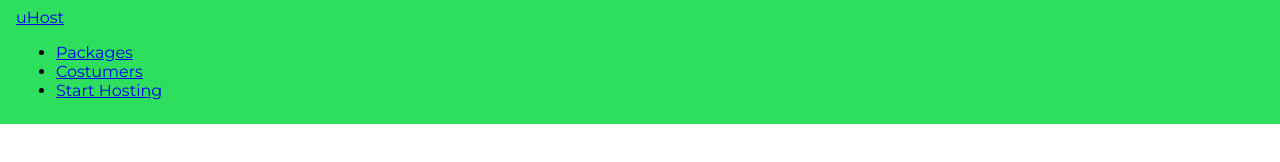
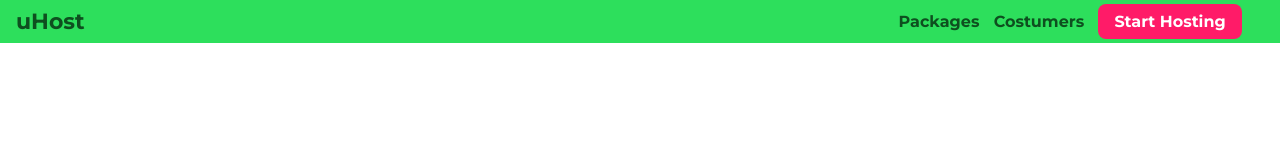
Before and after one commit to CamiloPinzon/css_project_1, a website: page index.html in a window 1280 px wide. Drawn offline with Linux system fonts and the light colour scheme.

Commit message:
menu styling

```diff
--- a/index.html
+++ b/index.html
@@ -15,24 +15,25 @@
 
 <body>
     <header class="main-header">
-        <div>
-            <a href="index.html">uHost</a>
+        <div class="main-header__logo">
+            <a href="index.html" class="main-header__brand">uHost</a>
         </div>
-        <nav>
-            <ul>
-                <li>
+        <nav class="main-nav">
+            <ul class="man-nav__items">
+                <li class="main-nav__item">
                     <a href="packages/index.html">Packages</a>
                 </li>
-                <li>
+                <li class="main-nav__item">
                     <a href="costumers/index.html">Costumers</a>
                 </li>
-                <li>
+                <li class="main-nav__item main-nav__item--cta">
                     <a href="start-hosting/index.html">Start Hosting</a>
                 </li>
             </ul>
         </nav>
     </header>
     <main>
+        <div class="product-overview"></div>
     </main>
 </body>
 
--- a/main.css
+++ b/main.css
@@ -12,16 +12,65 @@ body {
     padding: 8px 16px;
 }
 
-#product-overview {
-    background: #ff1b68;
-    padding: 10px;
+.main-header__logo,
+.main-nav {
+    display: inline-block;
+    vertical-align: middle;
 }
 
-.section-title {
-    color: #2ddf5c;
+.main-header__brand {
+    color: #0e4f1f;
+    text-decoration: none;
+    font-weight: 700;
+    font-size: 22px;
 }
 
-#product-overview h1 {
-    color: white;
-    font-family: 'Anton', sans-serif;
+.main-nav {
+    text-align: right;
+    width: calc(100% - 90px);
 }
+
+.man-nav__items {
+    margin: 0;
+    padding: 0;
+    list-style: none;
+}
+
+.main-nav__item {
+    display: inline-block;
+    margin: 0 5px;
+}
+
+.main-nav__item a {
+    text-decoration: none;
+    color: #0e4f1f;
+    font-weight: 700;
+}
+
+
+.main-nav__item a:hover,
+.main-nav__item a:active {
+    color: #fff;
+    border-bottom: 2px solid #fff;
+    padding-bottom: 5px;
+}
+
+.main-nav__item--cta a {
+    color: #fff;
+    background-color: #ff1b68;
+    padding: 8px 16px;
+    border-radius: 8px;
+}
+
+.main-nav__item--cta a:hover,
+.main-nav__item--cta a:active {
+    background-color: #fff;
+    color: #ff1b68;
+    border: none;
+}
+
+.product-overview {
+    background-image: url('./freedom.jpg');
+    width: 100%;
+    height: auto;
+}
```
Also changed, not shown: freedom.jpg (added).
